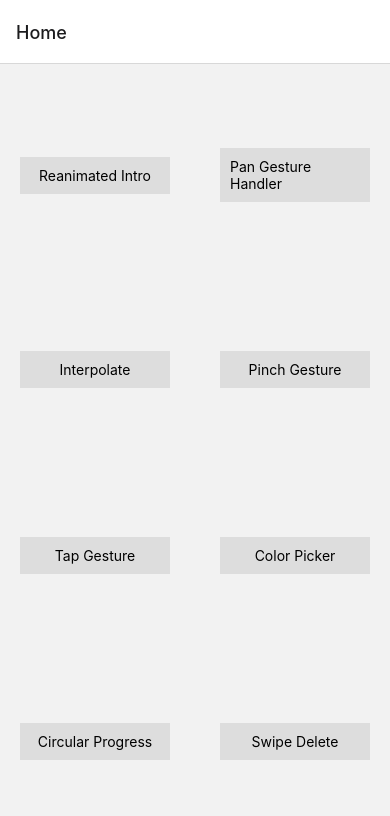
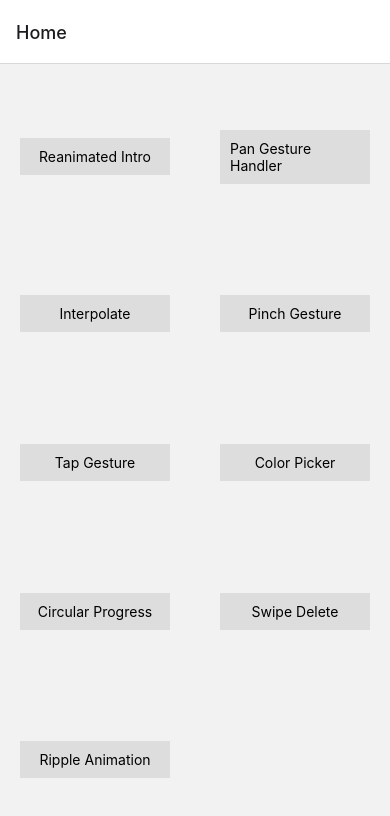
Before and after one commit to HardikJade/React-Native-Reanimated, a React Native app: screen / in a window 390 px wide. Shown: the top 816 px of the page. Built offline with nearby package versions, Linux system fonts and the light colour scheme.

Commit message:
Added Something

```diff
--- a/App.js
+++ b/App.js
@@ -1,6 +1,7 @@
 import React from 'react'
 import { StyleSheet, View } from 'react-native'
 import Routes from "./src/Navigation/Routes";
+import RippleAnimation from "./src/Screens/RippleAnimation";
 
 const App = () => {
   return (
--- /dev/null
+++ b/src/Components/RippleComponent.jsx
@@ -0,0 +1,62 @@
+import { StyleSheet, Text, View } from "react-native";
+import React from "react";
+import {
+  GestureHandlerRootView,
+  TapGestureHandler,
+} from "react-native-gesture-handler";
+import Animated, {
+  useAnimatedGestureHandler,
+  useAnimatedStyle,
+  useSharedValue,
+} from "react-native-reanimated";
+
+const CIRCLE_RADIUS = 20;
+const RippleComponent = ({ style, onTap, children }) => {
+  const centerX = useSharedValue(0);
+  const centerY = useSharedValue(0);
+
+  const tapEvent = useAnimatedGestureHandler({
+    onStart: (event) => {
+      centerX.value = event.x;
+      centerY.value = event.y;
+      console.log(centerX.value, centerY.value);
+    },
+    onActive: () => {
+      onTap();
+    },
+    onEnd: () => {},
+  });
+
+  const rStyle = useAnimatedStyle(() => {
+    const translateX = centerX.value - CIRCLE_RADIUS;
+    const translateY = centerY.value - CIRCLE_RADIUS;
+    return {
+      width: CIRCLE_RADIUS * 2,
+      height: CIRCLE_RADIUS * 2,
+      borderRadius: CIRCLE_RADIUS,
+      backgroundColor: "red",
+      position: "absolute",
+      opacity: 0.5,
+      transform: [
+        { scale: 0.7 },
+        { translateX: translateX },
+        { translateY: translateY },
+      ],
+    };
+  });
+
+  return (
+    <GestureHandlerRootView style={{ flex: 1, width: "100%" }}>
+      <TapGestureHandler onGestureEvent={tapEvent}>
+        <Animated.View style={style}>
+          <View>{children}</View>
+          <Animated.View style={[rStyle]}></Animated.View>
+        </Animated.View>
+      </TapGestureHandler>
+    </GestureHandlerRootView>
+  );
+};
+
+export default RippleComponent;
+
+const styles = StyleSheet.create({});
--- a/src/Navigation/Routes.js
+++ b/src/Navigation/Routes.js
@@ -10,6 +10,7 @@ import TapGesture from "./../Screens/TapGesture";
 import ColorPickerBasic from "./../Screens/ColorPickerBasic";
 import CircularProgressBarBasic from "./../Screens/CircularProgressBarBasic";
 import SwipeToDeleteBasic from '../Screens/SwipeToDeleteBasic';
+import RippleAnimation from "./../Screens/RippleAnimation";
 
 const Stack = createNativeStackNavigator();
 
@@ -26,6 +27,7 @@ function Routes() {
                 <Stack.Screen name="Color Picker" component={ColorPickerBasic} />
                 <Stack.Screen name="Circular Progress" component={CircularProgressBarBasic} />
                 <Stack.Screen name="Swipe To Delete" component={SwipeToDeleteBasic} />
+                <Stack.Screen name="Ripple Animation" component={RippleAnimation} />
             </Stack.Navigator>
         </NavigationContainer>
     );
--- a/src/Screens/Home.js
+++ b/src/Screens/Home.js
@@ -52,6 +52,12 @@ function Home({ navigation }) {
                 <Text>Swipe Delete</Text>
             </TouchableOpacity>
 
+            <TouchableOpacity
+                onPress={() => { navigation.navigate('Ripple Animation') }}
+                style={styles.buttonStyle}>
+                <Text>Ripple Animation</Text>
+            </TouchableOpacity>
+
         </View>
 
     );
--- /dev/null
+++ b/src/Screens/RippleAnimation.js
@@ -0,0 +1,50 @@
+import { StyleSheet, Text, View } from 'react-native'
+import React, { useCallback } from 'react'
+import RippleComponent from '../Components/RippleComponent'
+
+const RippleAnimation = () => {
+  const tapFunction = useCallback(() => {
+    'worklet';
+    console.log("tap on the component");
+  });
+
+  return (
+    <View style={styles.container}>
+      <View style={styles.ripple}>
+        <RippleComponent
+          style={styles.rippleStyle}
+          onTap={tapFunction}
+        >
+          <Text style={styles.textStyle}>TAP</Text>
+
+        </RippleComponent>
+      </View>
+    </View>
+  )
+}
+
+export default RippleAnimation
+
+const styles = StyleSheet.create({
+  container: {
+    flex: 1,
+    alignItems: 'center',
+    justifyContent: 'center',
+    backgroundColor: '#fff'
+  },
+  ripple: {
+    height: 200,
+    width: 200,
+    backgroundColor: 'white',
+    borderRadius: 10,
+    elevation: 10,
+    alignItems: 'center',
+    justifyContent: 'center',
+  },
+  rippleStyle: {
+    flex: 1,
+    alignItems: 'center',
+    justifyContent: 'center'
+  },
+  textStyle: { fontSize: 25, }
+})
```
